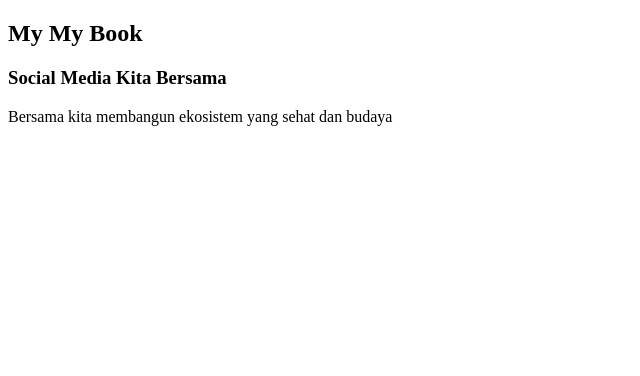
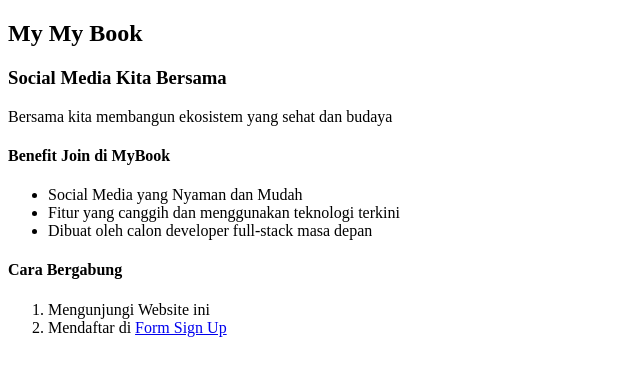
Before and after one commit to KrishnaAryawan/html-practice, a plain HTML site: page index.html in a window 1280 px wide. Shown: the whole page, without its empty margins (0-640 px from the left). Drawn offline with Linux system fonts and the light colour scheme.

Commit message:
Create new branch for the feature

```diff
--- a/index.html
+++ b/index.html
@@ -4,8 +4,21 @@
         <title></title>
     </head>
     <body>
-        <h2>My My Book</h1>
+        <h2>My My Book</h2>
         <h3>Social Media Kita Bersama</h3>
         <p> Bersama kita membangun ekosistem yang sehat dan budaya</p>
+        <div>
+        <h4>Benefit Join di MyBook</h4>
+        <ul>
+            <li>Social Media yang Nyaman dan Mudah</li>
+            <li>Fitur yang canggih dan menggunakan teknologi terkini</li>
+            <li>Dibuat oleh calon developer full-stack masa depan</li>
+        </ul>
+        <h4>Cara Bergabung</h4>
+        <ol>
+            <li>Mengunjungi Website ini</li>
+            <li>Mendaftar di <a href="form.html">Form Sign Up</a> </li>
+        </ol>
+        </div>
     </body>
 </html>
```
Also changed, not shown: welcome.html (+2 -3 lines).
